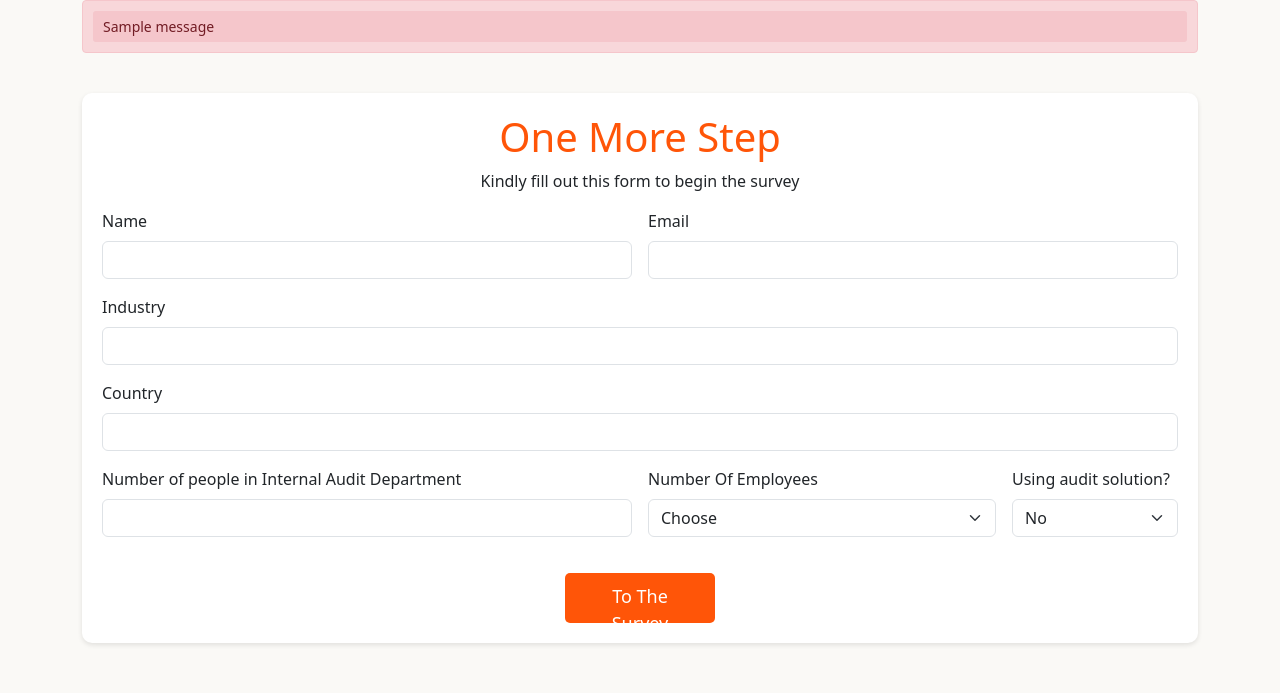
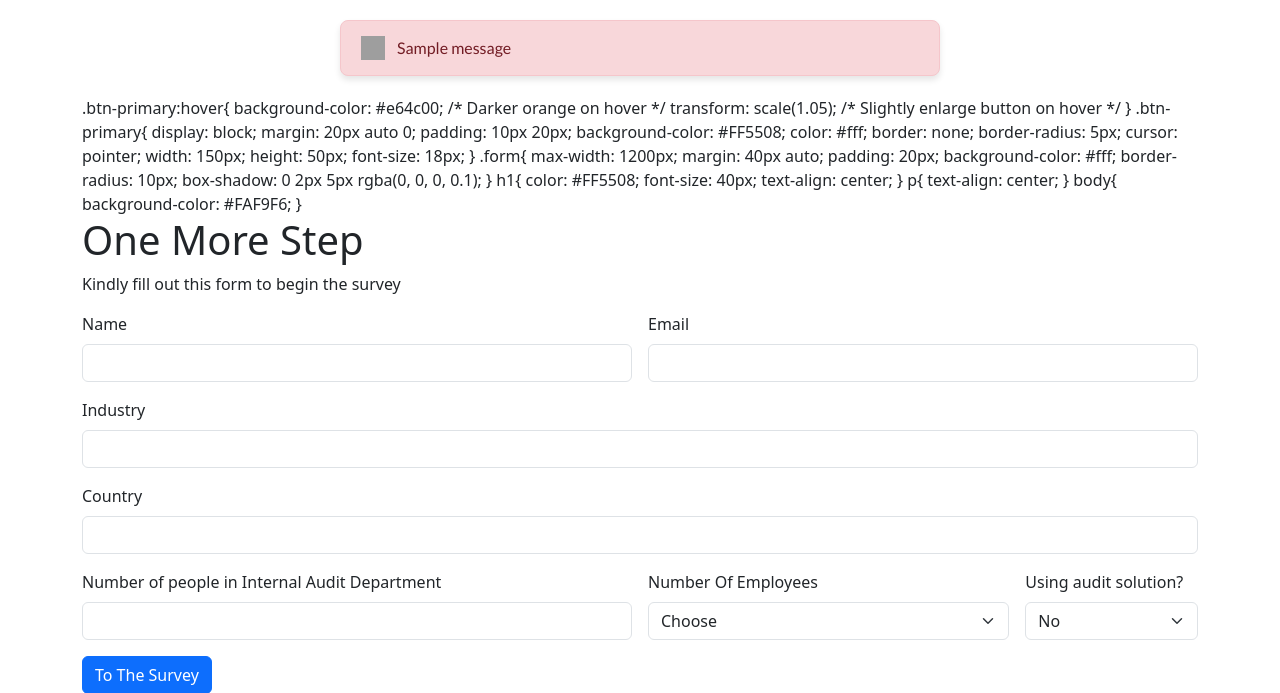
Before and after one commit to Unais-12/UFAM-Workforce-Mapping, a Flask app: page /register in a window 1280 px wide. Shown: the top 693 px of the page. Run offline with Flask 3, Linux system fonts and the light colour scheme; one stand-in notice (Sample message) is shown; some libraries are stand-ins or nearby versions; grey boxes are pictures that could not be loaded.

Commit message:
Changing the flash message

```diff
--- a/templates/register.html
+++ b/templates/register.html
@@ -9,7 +9,9 @@
 {% if messages %}
     <ul class="flash-messages">
     {% for message in messages %}
-        <li class="flash-message">{{ message }}</li>
+        <li class="flash-message">
+            <i class="icon-error"></i> {{ message }}
+        </li>
     {% endfor %}
     </ul>
 {% endif %}
@@ -19,25 +21,45 @@
     .flash-messages {
         list-style-type: none;
         padding: 0;
-        margin: 0;
-        background-color: #f8d7da; /* light red background */
-        border: 1px solid #f5c6cb; /* red border */
-        border-radius: 4px;
-        padding: 10px;
+        margin: 20px 0;
+        max-width: 600px;
+        margin-left: auto;
+        margin-right: auto;
     }
 
     .flash-message {
+        display: flex;
+        align-items: center;
+        background-color: #f8d7da; /* light red background */
+        border: 1px solid #f5c6cb; /* red border */
+        border-radius: 8px; /* rounded corners */
+        padding: 15px 20px; /* increased padding for better readability */
+        margin-bottom: 15px;
         color: #721c24; /* dark red text */
-        padding: 5px 10px;
-        margin-bottom: 5px;
-        font-size: 14px;
-        background-color: #f5c6cb; /* lighter red background */
-        border-radius: 3px;
+        font-size: 16px; /* modern font size */
+        font-family: 'Lato', sans-serif; /* modern font */
+        box-shadow: 0 4px 6px rgba(0, 0, 0, 0.1); /* subtle shadow for depth */
     }
 
     .flash-message:last-child {
         margin-bottom: 0;
     }
+
+    /* Icon styling */
+    .icon-error {
+        background: url('error-icon.svg') no-repeat center; /* Assuming you have an error icon */
+        width: 24px;
+        height: 24px;
+        margin-right: 12px;
+    }
+
+    /* Additional hover effect (optional) */
+    .flash-message:hover {
+        background-color: #f5b5b9; /* Slight color change on hover */
+        box-shadow: 0 6px 8px rgba(0, 0, 0, 0.15); /* Enhance shadow on hover */
+    }
+</style>
+
 
     .btn-primary:hover{
         background-color: #e64c00; /* Darker orange on hover */
```
